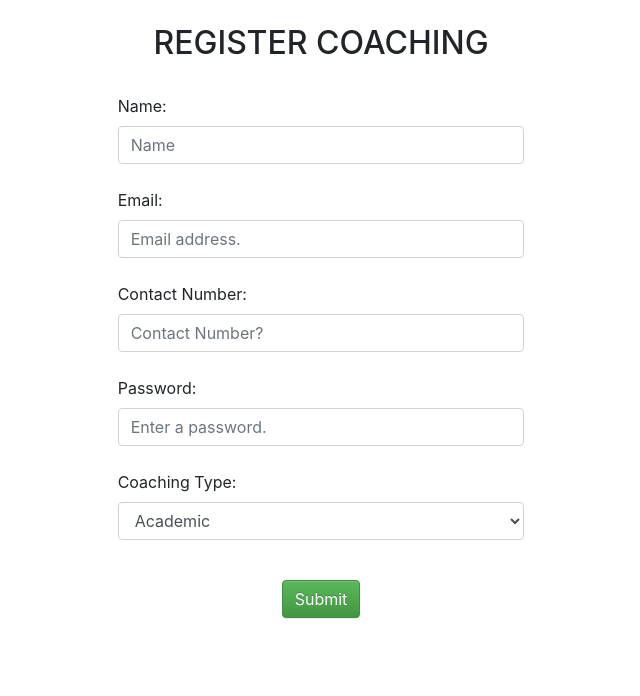
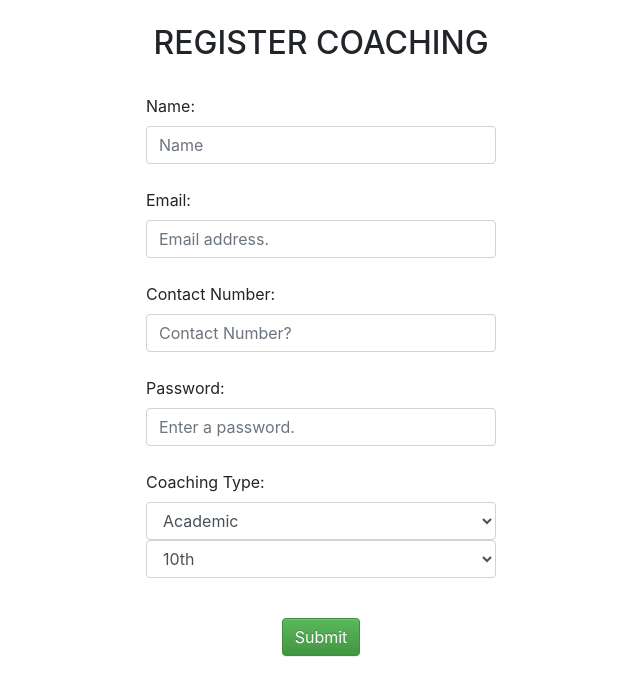
Before and after one commit to kushshiv/stuplate, a Flask app: page /CoachingInput in a window 1280 px wide. Shown: the top 696 px of the page, without its empty margins (319-959 px from the left). Run offline with Flask 2, Linux system fonts and the light colour scheme; some libraries are stand-ins or nearby versions.

Commit message:
Requirement.txt file added

```diff
--- a/app/templates/CoachingInput.html
+++ b/app/templates/CoachingInput.html
@@ -14,7 +14,7 @@
       </center>
     </div>
 
-    <div class=container"><br>
+    <div class="container"><br>
     <div class="row align-items-center justify-content-center">
     <div class="col-md-4">
       <form  action="" method="post" role="form">
@@ -38,6 +38,15 @@
             <option value="Entrance">Entrance</option>
             <option value="Competition">Competition</option>
           </select>
+   <select class="form-control" name="category" id="category">
+    <option value="Academic">10th</option>
+    <option value="Academic">12th</option>
+    <option value="Entrance">IIT</option>
+    <option value="Entrance">AIEEE</option>
+    <option value="Entrance">PMT</option>
+    <option value="Competition">UPSC</option>
+    <option value="Competition">IES</option>
+   </select>
 	<!--  <input type="text" class="form-control" id="Coaching Type" name="Coaching Type" placeholder="Coaching Type"> -->
 	</div>
         <br>
```
Also changed, not shown: requirements.txt (added, +12 -0 lines), 1 other file.
